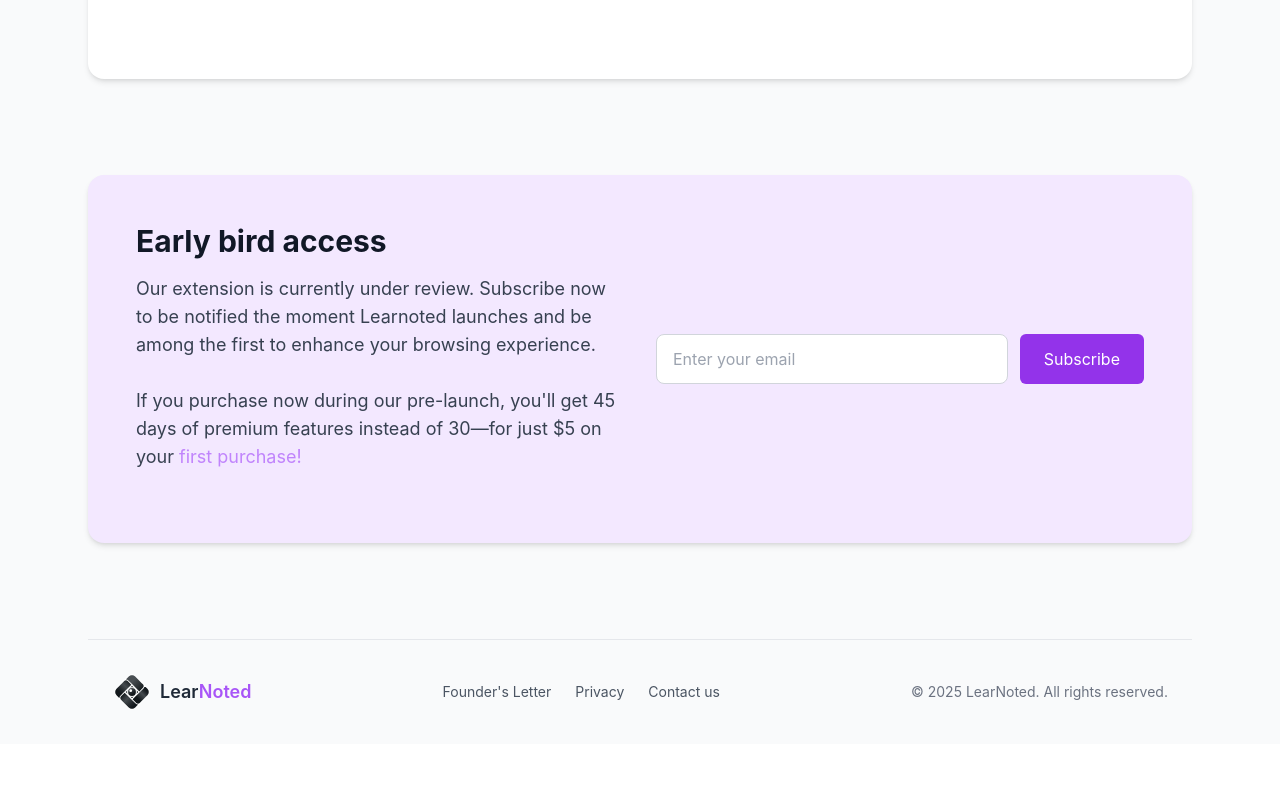
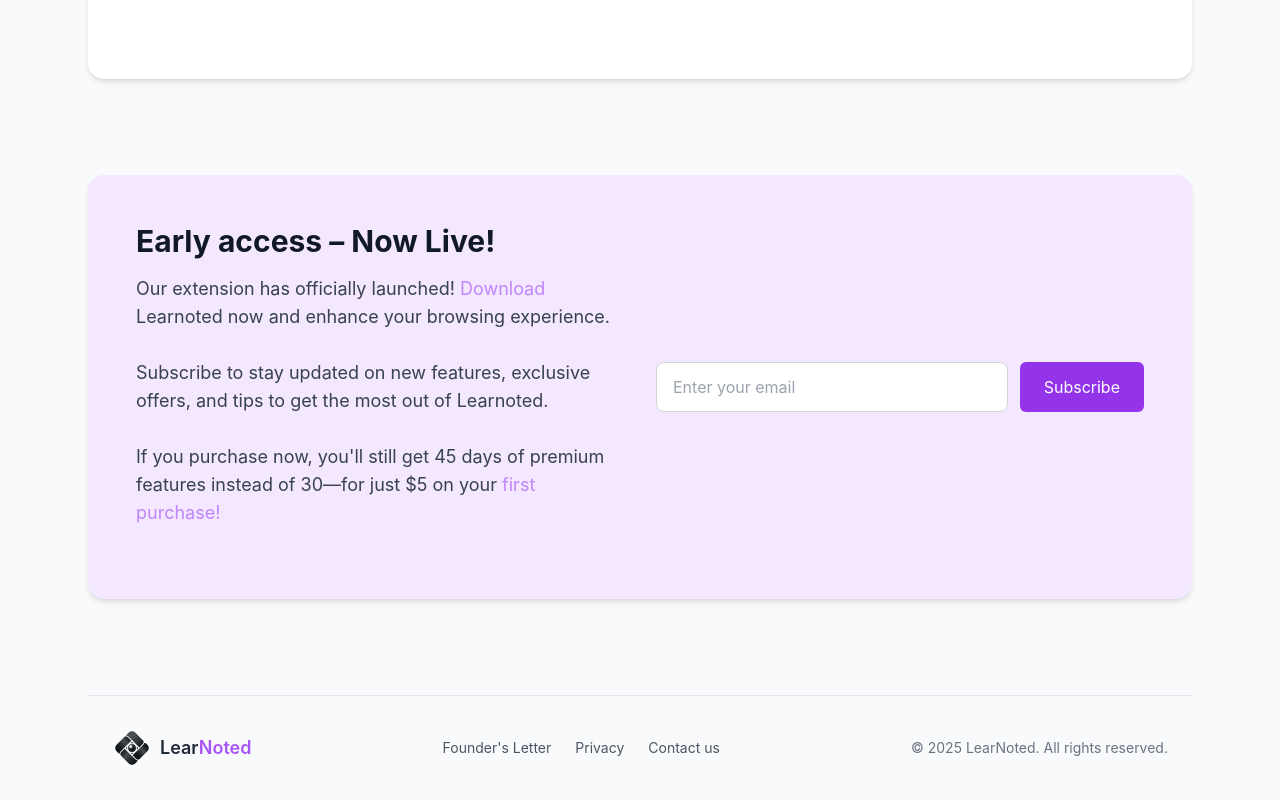
Before and after one commit to Harshrawat27/LearNoted, a Next.js app: page / in a window 1280 px wide. Shown: the part 3450-4250 px from the top of the page. Before the commit the page ends 4194 px from the top, so only its background shows below. Built offline with nearby package versions, Linux system fonts and the light colour scheme; no server answers.

Commit message:
official launch 25 march

```diff
--- a/app/page.tsx
+++ b/app/page.tsx
@@ -34,7 +34,11 @@
                 all in one place, always at your fingertips.
               </p>
               <div className='flex flex-col sm:flex-row gap-4'>
-                <Link href='/#contact'>
+                <Link
+                  href='https://chromewebstore.google.com/detail/learnoted/pblcjennfkjfaieknemicnjkbplodfnf'
+                  target='_blank'
+                  rel='noopener noreferrer'
+                >
                   <button className='bg-purple-600 hover:bg-purple-700 text-white px-8 py-6 text-lg rounded-md transition-colors'>
                     Add to Chrome
                   </button>
@@ -581,15 +585,25 @@
             <div className='grid md:grid-cols-2 gap-8 items-center'>
               <div>
                 <h2 className='text-3xl font-bold text-gray-900 dark:text-white mb-4'>
-                  Early bird access
+                  Early access – Now Live!
                 </h2>
                 <p className='text-lg text-gray-700 dark:text-gray-300 mb-6'>
-                  Our extension is currently under review. Subscribe now to be
-                  notified the moment Learnoted launches and be among the first
-                  to enhance your browsing experience. <br></br>
-                  <br></br> If you purchase now during our pre-launch,
-                  you&apos;ll get 45 days of premium features instead of 30—for
-                  just $5 on your{' '}
+                  Our extension has officially launched!{' '}
+                  <Link
+                    href='https://chromewebstore.google.com/detail/learnoted/pblcjennfkjfaieknemicnjkbplodfnf'
+                    target='_blank'
+                    rel='noopener noreferrer'
+                    className=' text-purple-400 hover:text-purple-600'
+                  >
+                    Download
+                  </Link>{' '}
+                  Learnoted now and enhance your browsing experience.<br></br>
+                  <br></br>
+                  Subscribe to stay updated on new features, exclusive offers,
+                  and tips to get the most out of Learnoted.<br></br>
+                  <br></br>
+                  If you purchase now, you'll still get 45 days of premium
+                  features instead of 30—for just $5 on your
                   <Link
                     className=' text-purple-400 hover:text-purple-600'
                     href='/pro-plan'
--- a/app/pricing/page.tsx
+++ b/app/pricing/page.tsx
@@ -209,9 +209,13 @@
                 Get Started for Free
               </button>
             </Link>
-            <Link href='#features'>
+            <Link
+              href='https://chromewebstore.google.com/detail/learnoted/pblcjennfkjfaieknemicnjkbplodfnf'
+              target='_blank'
+              rel='noopener noreferrer'
+            >
               <button className='bg-white dark:bg-gray-800 text-purple-600 dark:text-purple-400 border border-purple-600 dark:border-purple-400 font-medium py-3 px-8 rounded-xl transition-colors'>
-                Learn More
+                Download
               </button>
             </Link>
           </div>
--- a/app/pro-plan/page.jsx
+++ b/app/pro-plan/page.jsx
@@ -325,12 +325,7 @@
                   Pro Plan - $5.00 / for 30 days
                 </h2>
               </div>
-              <p className='text-xl text-gray-600 dark:text-gray-300 mb-8'>
-                Purchase now during our pre-launch period and receive 45 days of
-                premium access for just $5.00 instead of the standard 30 days.
-                This special offer applies to your first purchase only.
-                We&apos;ll notify you as soon as Learnoted goes live.{' '}
-              </p>
+
               <ul className='space-y-3 mb-6'>
                 {[
                   'Unlimited highlighted pages',
```
